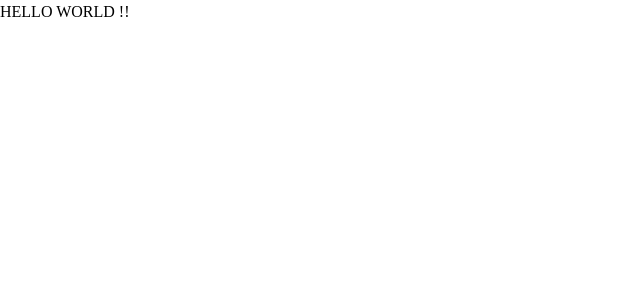
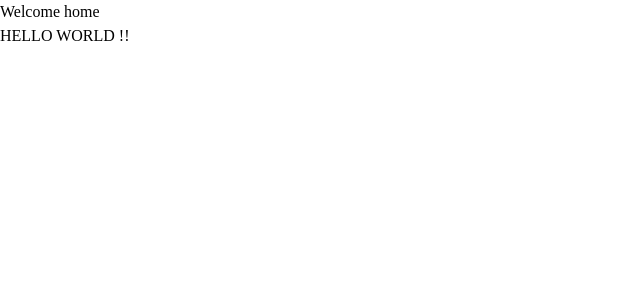
Before and after one commit to Tahiana-Fenosoa09/mecha-ui, a React (Vite) app: page / in a window 1280 px wide. Shown: the top 300 px of the page, without its empty margins (0-640 px from the left). Built offline with nearby package versions, Linux system fonts and the light colour scheme.

Commit message:
chore: create pages directory in src and creating home.tsx

```diff
--- a/src/App.tsx
+++ b/src/App.tsx
@@ -1,7 +1,10 @@
 import "./App.css";
+import Home from "./pages/home.tsx";
+
 function App() {
   return (
     <>
+      <Home/>
       <h2 className="text-5xl">
         HELLO WORLD !!
       </h2>
--- /dev/null
+++ b/src/pages/home.tsx
@@ -0,0 +1,11 @@
+
+function Home(){
+    return(
+        <>
+            <h1>Welcome home </h1>
+        </>
+    );
+
+}
+
+export default Home;
```
